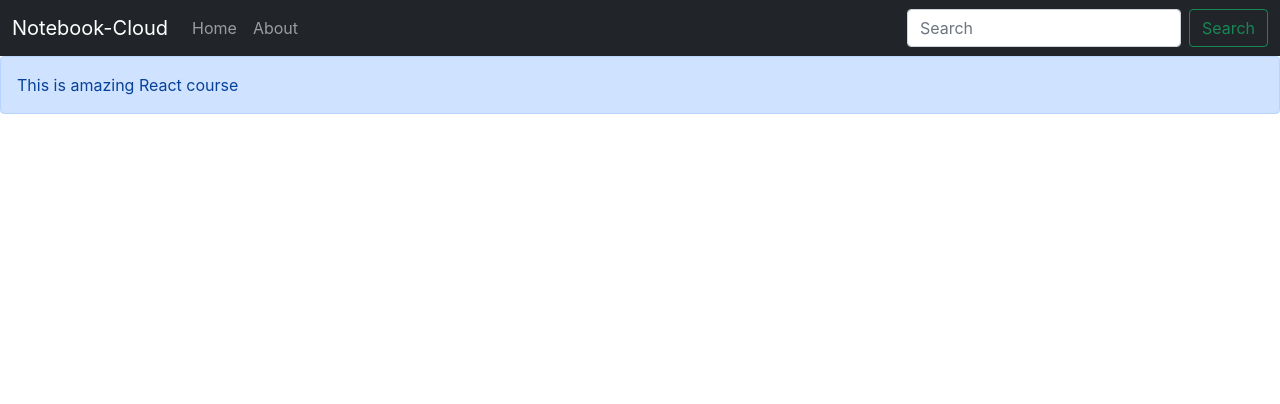
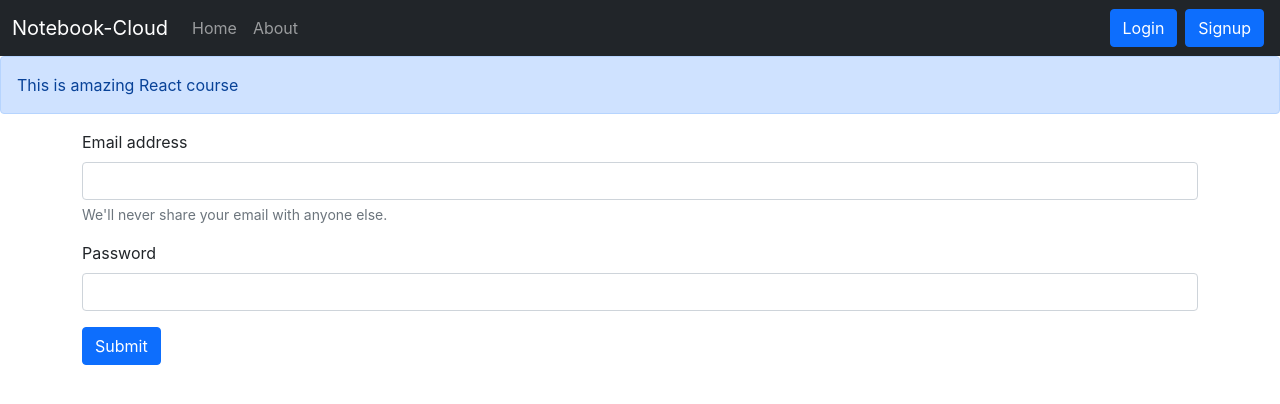
Before and after one commit to AayushiChoubey/notebook-cloud, a React (Create React App) app: page /login in a window 1280 px wide. Shown: the top 404 px of the page. Built offline with nearby package versions, Linux system fonts and the light colour scheme.

Commit message:
commit 17 Login Page

```diff
--- a/src/App.js
+++ b/src/App.js
@@ -1,14 +1,12 @@
-
-import './App.css';
-import {
-  Switch,
-  Route
-} from "react-router-dom";
-import Navbar from './components/Navbar';
-import { Home } from './components/Home';
-import About from './components/About';
-import NoteState from './context/notes/NoteState';
-import { Alert } from './components/Alert';
+import "./App.css";
+import { Switch, Route } from "react-router-dom";
+import Navbar from "./components/Navbar";
+import { Home } from "./components/Home";
+import About from "./components/About";
+import NoteState from "./context/notes/NoteState";
+import { Alert } from "./components/Alert";
+import Signup from "./components/Signup";
+import Login from "./components/Login";
 
 function App() {
   return (
@@ -17,13 +15,18 @@
         <Navbar />
         <Alert message="This is amazing React course" />
         <div className="container">
-
           <Switch>
             <Route exact path="/">
-          <Home/>
+              <Home />
             </Route>
             <Route exact path="/about">
-          <About/>
+              <About />
+            </Route>
+            <Route exact path="/login">
+              <Login />
+            </Route>
+            <Route exact path="/signup">
+              <Signup />
             </Route>
           </Switch>
         </div>
--- a/src/components/AddNote.js
+++ b/src/components/AddNote.js
@@ -1,40 +1,57 @@
-import React, {useContext, useState} from 'react'
-import noteContext from "../context/notes/noteContext"
+import React, { useContext, useState } from "react";
+import noteContext from "../context/notes/noteContext";
 
 const AddNote = () => {
     const context = useContext(noteContext);
-    const {addNote} = context;
+    const { addNote } = context;
 
-    const [note, setNote] = useState({title: "", description: "", tag: "default"})
+    const [note, setNote] = useState({ title: "", description: "", tag: "" });
 
-    const handleClick = (e)=>{
+    const handleClick = (e) => {
         e.preventDefault();
         addNote(note.title, note.description, note.tag);
-    }
+        setNote({ title: "", description: "", tag: "" });
+    };
 
-    const onChange = (e)=>{
-        setNote({...note, [e.target.name]: e.target.value})
-    }
+    const onChange = (e) => {
+        setNote({ ...note, [e.target.name]: e.target.value });
+    };
     return (
         <div className="container my-3">
             <h2>Add a Note</h2>
             <form className="my-3">
                 <div className="mb-3">
-                    <label htmlFor="title" className="form-label">Title</label>
-                    <input type="text" className="form-control" id="title" name="title" aria-describedby="emailHelp" onChange={onChange} />
+                    <label htmlFor="title" className="form-label">
+                        Title
+                    </label>
+                    <input
+                        type="text"
+                        className="form-control"
+                        id="title"
+                        name="title"
+                        aria-describedby="emailHelp"
+                        value={note.title}
+                        onChange={onChange}
+                        minLength={5}
+                        required
+                    />
                 </div>
                 <div className="mb-3">
-                    <label htmlFor="description" className="form-label">Description</label>
-                    <input type="text" className="form-control" id="description" name="description" onChange={onChange} />
+                    <label htmlFor="description" className="form-label">
+                        Description
+                    </label>
+                    <input type="text" className="form-control" id="description" name="description" value={note.description} onChange={onChange} minLength={5} required />
                 </div>
                 <div className="mb-3">
-                    <label htmlFor="tag" className="form-label">Tag</label>
-                    <input type="text" className="form-control" id="tag" name="tag" onChange={onChange} />
-                    </div>
-                <button type="submit" className="btn btn-primary" onClick={handleClick}>Add Note</button>
+                    <label htmlFor="tag" className="form-label">
+                        Tag
+                    </label>
+                    <input type="text" className="form-control" id="tag" name="tag" value={note.tag} onChange={onChange} minLength={5} required />
+                </div>
+                <button disabled={note.title.length<5 || note.description.length<5} type="submit" className="btn btn-primary" onClick={handleClick}>Add Note</button>
             </form>
         </div>
-    )
-}
+    );
+};
 
-export default AddNote
+export default AddNote;
--- /dev/null
+++ b/src/components/Login.js
@@ -0,0 +1,54 @@
+import React, {useState} from 'react'
+import {Link, useHistory } from 'react-router-dom'
+
+
+const Login = (props) => {
+    const [credentials, setCredentials] = useState({email: "", password: ""})
+    let history = useHistory();
+
+    const handleSubmit = async (e) => {
+        e.preventDefault();
+        const response = await fetch("http://localhost:5000/api/auth/login", {
+            method: 'POST',
+            headers: {
+                'Content-Type': 'application/json'
+            },
+            body: JSON.stringify({email: credentials.email, password: credentials.password})
+        });
+        const json = await response.json()
+        console.log(json);
+        if (json.success){
+            // Save the auth token and redirect
+            localStorage.setItem('token', json.authtoken);
+            history.push("/")
+
+        }
+        else{
+            alert("Invalid credentials");
+        }
+    }
+
+    const onChange = (e)=>{
+        setCredentials({...credentials, [e.target.name]: e.target.value})
+    }
+
+    return (
+        <div>
+            <form  onSubmit={handleSubmit}>
+                <div className="mb-3">
+                    <label htmlFor="email" className="form-label">Email address</label>
+                    <input type="email" className="form-control" value={credentials.email} onChange={onChange} id="email" name="email" aria-describedby="emailHelp" />
+                    <div id="emailHelp" className="form-text">We'll never share your email with anyone else.</div>
+                </div>
+                <div className="mb-3">
+                    <label htmlFor="password" className="form-label">Password</label>
+                    <input type="password" className="form-control" value={credentials.password} onChange={onChange} name="password" id="password" />
+                </div>
+
+                <button type="submit" className="btn btn-primary">Submit</button>
+            </form>
+        </div>
+    )
+}
+
+export default Login
--- a/src/components/Navbar.js
+++ b/src/components/Navbar.js
@@ -21,8 +21,8 @@
 
                     </ul>
                     <form className="d-flex">
-                        <input className="form-control me-2" type="search" placeholder="Search" aria-label="Search" />
-                        <button className="btn btn-outline-success" type="submit">Search</button>
+                    <Link className="btn btn-primary mx-1" to="/login" role="button">Login</Link>
+                    <Link className="btn btn-primary mx-1" to="/signup" role="button">Signup</Link>
                     </form>
                 </div>
             </div>
--- a/src/components/Notes.js
+++ b/src/components/Notes.js
@@ -45,11 +45,11 @@
                             <form className="my-3">
                                 <div className="mb-3">
                                     <label htmlFor="title" className="form-label">Title</label>
-                                    <input type="text" className="form-control" id="etitle" name="etitle" value={note.etitle} aria-describedby="emailHelp" onChange={onChange} />
+                                    <input type="text" className="form-control" id="etitle" name="etitle" value={note.etitle} aria-describedby="emailHelp" onChange={onChange} minLength={5} required/>
                                 </div>
                                 <div className="mb-3">
                                     <label htmlFor="description" className="form-label">Description</label>
-                                    <input type="text" className="form-control" id="edescription" name="edescription" value={note.edescription} onChange={onChange} />
+                                    <input type="text" className="form-control" id="edescription" name="edescription" value={note.edescription} onChange={onChange} minLength={5} required/>
                                 </div>
                                 <div className="mb-3">
                                     <label htmlFor="tag" className="form-label">Tag</label>
@@ -60,7 +60,7 @@
                         </div>
                         <div className="modal-footer">
                             <button ref={refClose} type="button" className="btn btn-secondary" data-bs-dismiss="modal">Close</button>
-                            <button onClick={handleClick} type="button" className="btn btn-primary">Update Note</button>
+                            <button disabled={note.etitle.length<5 || note.edescription.length<5} onClick={handleClick} type="button" className="btn btn-primary">Update Note</button>
                         </div>
                     </div>
                 </div>
@@ -68,6 +68,9 @@
 
             <div className="row my-3">
                 <h2>You Notes</h2>
+                <div className="container mx-2">
+                {notes.length===0 && 'No notes to display'}
+                </div>
                 {notes.map((note) => {
                     return <Noteitem key={note._id} updateNote={updateNote} note={note} />
                 })}
--- /dev/null
+++ b/src/components/Signup.js
@@ -0,0 +1,9 @@
+import React from 'react'
+
+const Signup = () => {
+  return (
+    <div>Signup</div>
+  )
+}
+
+export default Signup
--- a/src/context/notes/NoteState.js
+++ b/src/context/notes/NoteState.js
@@ -17,7 +17,6 @@
       }
     });
     const json = await response.json()
-    console.log(json)
     setNotes(json)
   }
 
@@ -36,15 +35,15 @@
      const json = response.json();
 
     console.log("Adding a new note")
-    const note = {
-      "_id": json._id,
-      "user": json.user,
-      "title": title,
-      "description": description,
-      "tag": tag,
-      "date": json.date,
-      "__v": 0
-    };
+    // const note = {
+    //   "_id": json._id,
+    //   "user": json.user,
+    //   "title": title,
+    //   "description": description,
+    //   "tag": tag,
+    //   "date": json.date,
+    //   "__v": 0
+    // };
     setNotes(notes.concat(json))
   }
 
```
Also changed, not shown: 1 other file (tests, documents, lock files or other folders). Lines whose indentation alone changed are shown as unchanged.
